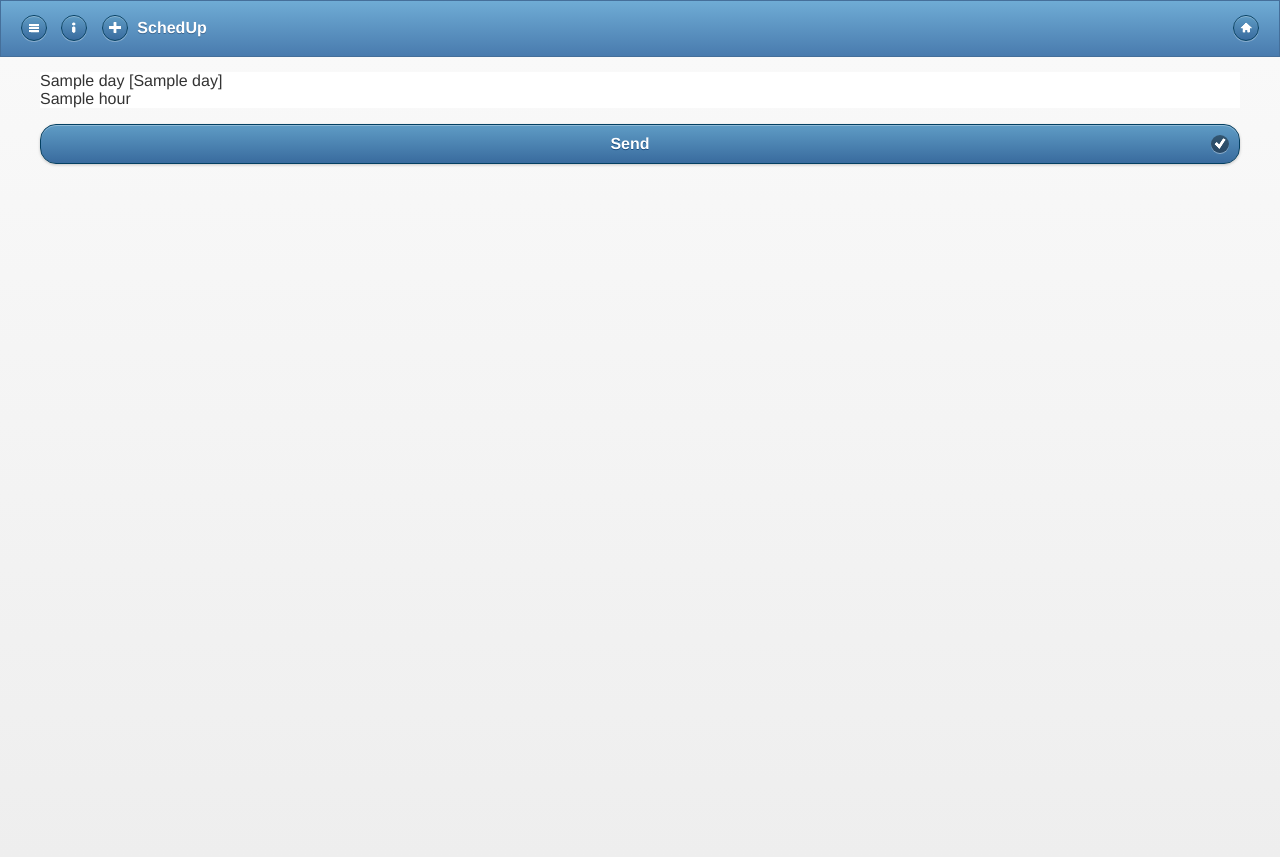
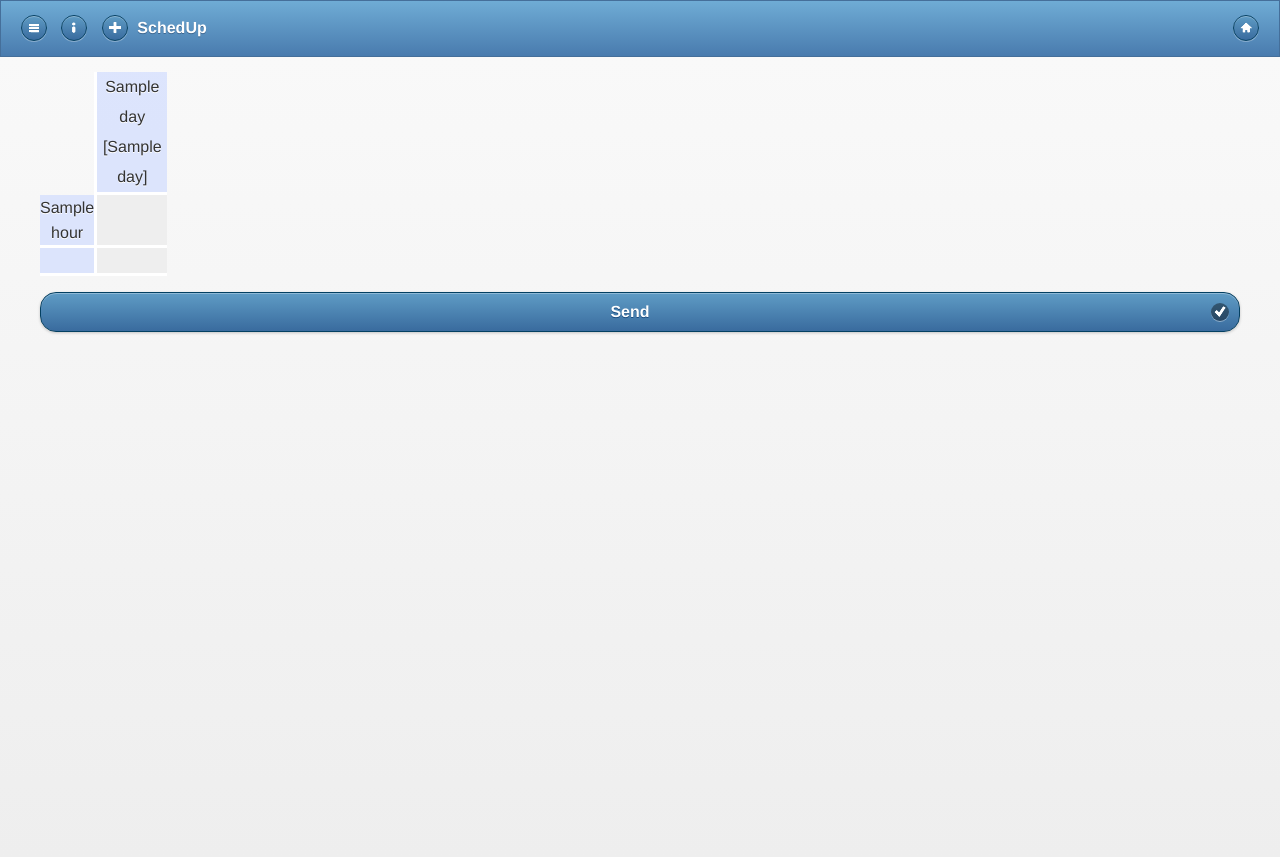
Before and after one commit to schedup/schedup, a Python web app: template templates/calendar.html in a window 1280 px wide. Run offline with Jinja, Linux system fonts and the light colour scheme; the template is opened without the code that fills it: most values are stand-ins (such as "Sample title", 1, 10 or a date in 2020).

Commit message:
return old calendar for now

```diff
--- a/schedup/views/new_event.py
+++ b/schedup/views/new_event.py
@@ -143,7 +143,7 @@ class ChooseTimeslotsPage(BaseHandler):
                     "duration" : (end - start).total_seconds() / (60*60.0),
                 })
 
-        self.render_response("calendar2.html", days = days, hours = hours,
+        self.render_response("calendar.html", days = days, hours = hours,
             events_json = json.dumps(events), min_hour = min(hours),
             suggested_json = json.dumps(suggested),
             title = the_event.title,
--- a/static/css/custom.css
+++ b/static/css/custom.css
@@ -72,119 +72,86 @@ label.error {
         padding: 0;
         overflow-x: auto;
         cursor: default;
-    background: white;
 }
 
 #calendar-grid {
+    display: table;
     margin: 0;
     padding: 0;
     position: relative;
 }
 
-.cal-hours-column {
+.calendar-row {
+    display: table-row;
     margin: 0;
     padding: 0;
-    width: 28px;
-    min-width: 28px;
-    border-right: 1px solid rgba(0,0,0,0.06);
 }
 
-.cal-hour-x {
+.calendar-cell {
+    display: table-cell;
+    min-width: 70px;
+    min-height: 50px;
+    width: 70px;
     height: 25px;
-    border-bottom: 1px solid rgba(0,0,0,0.1);
-    border-right: 1px solid rgba(0,0,0,0.1);
+    background: #eee;
+    margin: 0;
+    padding: 0;
+    border-left: 3px solid white;
+    border-bottom: 3px solid white;
+    cursor: crosshair;
 }
 
-.cal-hour-cell {
-	width: 28px;
-    min-width: 28px;
-    height: 25px;
-    border-bottom: 1px dotted rgba(0,0,0,0.06);
+.calendar-cell-selected {
+    background: rgba(0, 255, 10, 0.61) !important;
 }
 
-.cal-hour-text {
-	font-size: 80%;
-    font-weight: bold;
-    text-align: right;
-    padding: 2px 4px 0 0;
+.calendar-event {
+    position: absolute;
+    opacity: 0.20;
+    background-color: red;
+    width: 70px;
+    height: 25px;
+    overflow: hidden;
+    pointer-events: none;
 }
 
-.cal-hour-cell-30 {
-    height: 25px;
-    border-bottom: 1px solid rgba(0,0,0,0.1);
-    font-size: 50%;
-    text-align: right;
-}
-
-.cal-day-column {
-    margin: 0;
-    padding: 0;
-    width: 70px;
-    min-width: 70px;
-    border-right: 1px solid rgba(0,0,0,0.06);
-}
-
-.cal-day-title {
-    width: 70px;
-    min-width: 70px;
-    height: 25px;
-    border-bottom: 1px solid rgba(0,0,0,0.1);
-    background-color: rgb(216, 229, 255);
+.calendar-event-title {
+    display: block;
+    padding: 3px;
     text-align: center;
-}
-
-.cal-day-title .weekday {
-    font-size: 80%;
     font-weight: bold;
 }
 
-.cal-day-title .date {
-    font-size: 70%;
+.calendar-days {
+    display: table-row;
+    margin: 0;
+    padding: 0;
+    height: 30px;
+    line-height: 30px;
 }
 
-.cal-day-cell {
-    width: 70px;
-    min-width: 70px;
-    height: 25px;
-    border-bottom: 1px dotted rgba(0,0,0,0.06);
+.calendar-day-cell {
+    display: table-cell;
+    margin: 0;
+    padding: 0;
+    text-align: center;
+    background: rgba(207, 220, 255, 0.67);
+    border-left: 3px solid white;
+    border-bottom: 3px solid white;
 }
 
-.cal-day-cell-30 {
-    border-bottom: 1px solid rgba(0,0,0,0.1) !important;
+.calendar-day-cell-x {
+	background: transparent !important;
+    border: none;
 }
 
-.cal-day-cell-selected {
-    background-color: rgba(131, 214, 99, 0.9);
+.calendar-hour {
+    display: table-cell;
+    margin: 0;
+    padding: 0;
+    text-align: center;
+    width: 30px;
+    line-height: 25px;
+    background: rgba(207, 220, 255, 0.67);
+    border-bottom: 3px solid white;
 }
-
-.cal-day-cell-sel-start {
-    background-color: rgba(122, 229, 80, 0.9);
-
-	animation-name: blinker;
-    animation-duration: 1s;
-    animation-timing-function: linear;
-    animation-iteration-count: infinite;
-
-    -webkit-animation-name: blinker;
-    -webkit-animation-duration: 1s;
-    -webkit-animation-timing-function: linear;
-    -webkit-animation-iteration-count: infinite;
-}
-
-@-moz-keyframes blinker {
-    0% { opacity: 1.0; }
-    50% { opacity: 0.0; }
-    100% { opacity: 1.0; }
-}
-
-@-webkit-keyframes blinker {
-    0% { opacity: 1.0; }
-    50% { opacity: 0.0; }
-    100% { opacity: 1.0; }
-}
-
-@keyframes blinker {
-    0% { opacity: 1.0; }
-    50% { opacity: 0.0; }
-    100% { opacity: 1.0; }
-}
--- a/templates/calendar2.html
+++ b/templates/calendar2.html
@@ -2,6 +2,10 @@
 
 {% block header %}
 {{title}}
+{% endblock %}
+
+{% block extracss %}
+<link rel="stylesheet" href="/static/css/calendar2.css" />
 {% endblock %}
 
 {% block content %}
--- a/templates/layout.html
+++ b/templates/layout.html
@@ -18,6 +18,9 @@
   <script type="text/javascript" src="/static/js/jquery.mobile-1.3.2.min.js"></script>
   <script type="text/javascript" src="/static/js/underscore.min.js"></script>
   <!-- script type="text/javascript" src="/static/js/jquery-ui-1.10.3.custom.min.js"></script-->
+
+  {% block extracss %}
+  {% endblock %}
 
   <script type="text/javascript" src="/static/js/jquery.validate.min.js"></script>
   <script type="text/javascript" src="/static/js/jqm-datebox.core.min.js"></script>
```
Also changed, not shown: static/css/calendar2.css (added, +124 -0 lines). Lines whose indentation alone changed are shown as unchanged.
